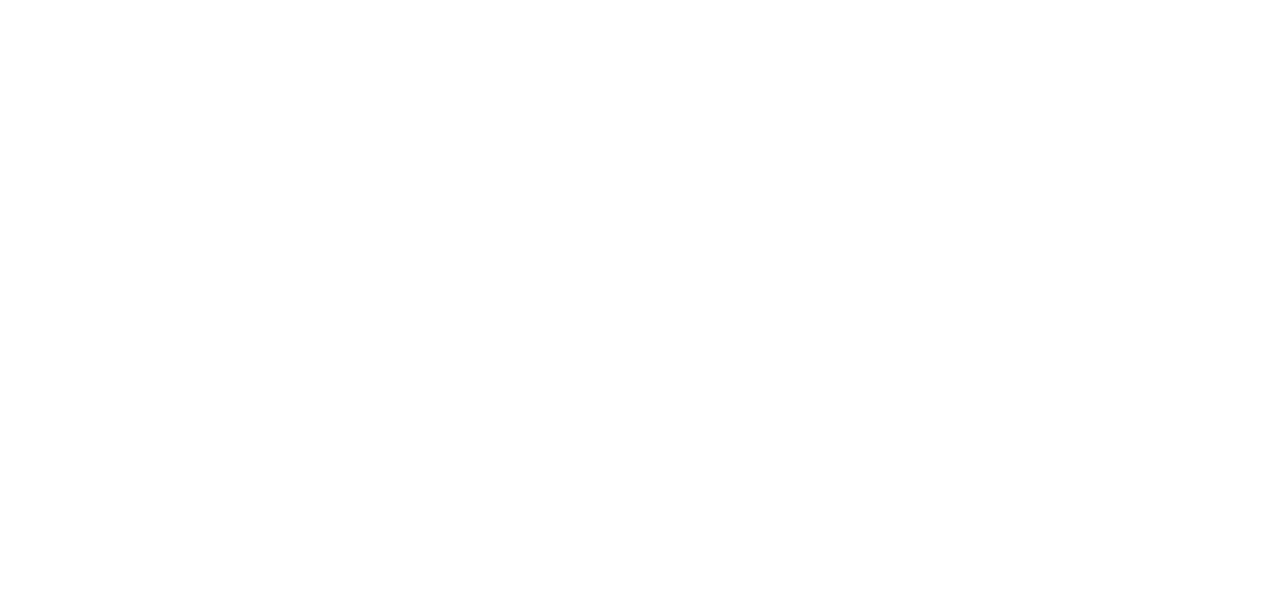
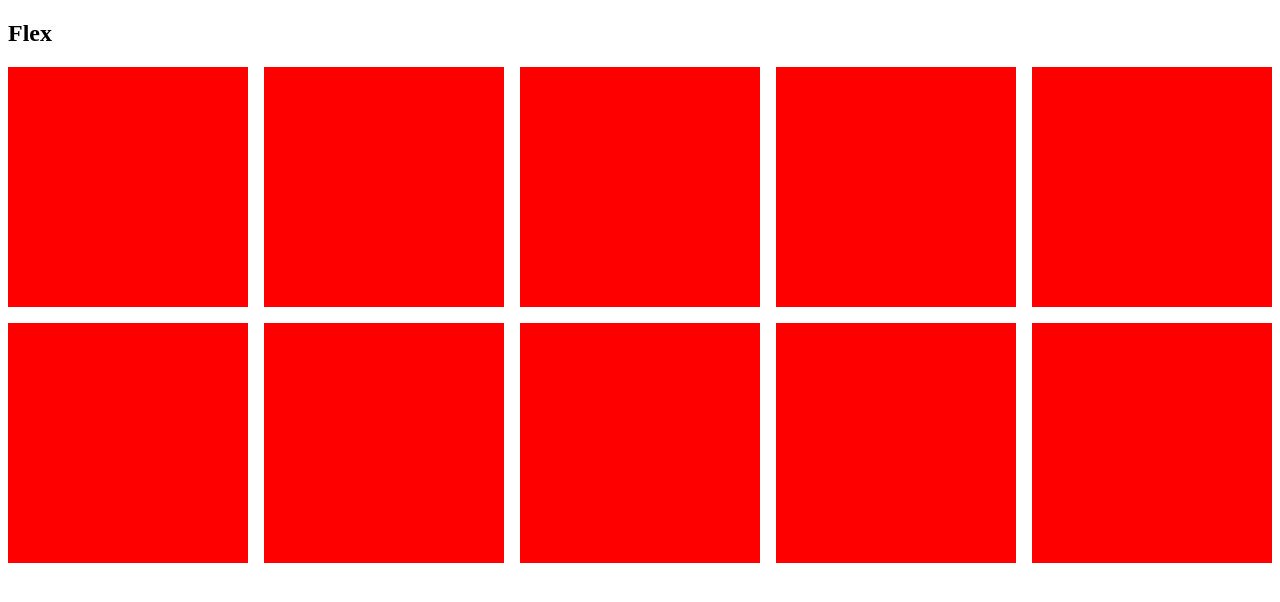
Before and after one commit to fikrialwan/demo-flex-grid-responsive, a plain HTML site: page index.html in a window 1280 px wide. Drawn offline with Linux system fonts and the light colour scheme.

Commit message:
feat: add demo flex

```diff
--- a/index.css
+++ b/index.css
@@ -0,0 +1,12 @@
+.flex {
+  display: flex;
+  flex-wrap: wrap;
+  gap: 1em;
+}
+
+.flex-item {
+  flex-basis: 15em;
+  flex-grow: 1;
+  background-color: red;
+  height: 15em;
+}
--- a/index.html
+++ b/index.html
@@ -7,5 +7,23 @@
     <title>Demo Flexbox, Grid and Responsive</title>
     <link rel="stylesheet" href="index.css" />
   </head>
-  <body></body>
+  <body>
+    <main>
+      <section>
+        <h1>Flex</h1>
+        <div class="flex">
+          <div class="flex-item"></div>
+          <div class="flex-item"></div>
+          <div class="flex-item"></div>
+          <div class="flex-item"></div>
+          <div class="flex-item"></div>
+          <div class="flex-item"></div>
+          <div class="flex-item"></div>
+          <div class="flex-item"></div>
+          <div class="flex-item"></div>
+          <div class="flex-item"></div>
+        </div>
+      </section>
+    </main>
+  </body>
 </html>
```
